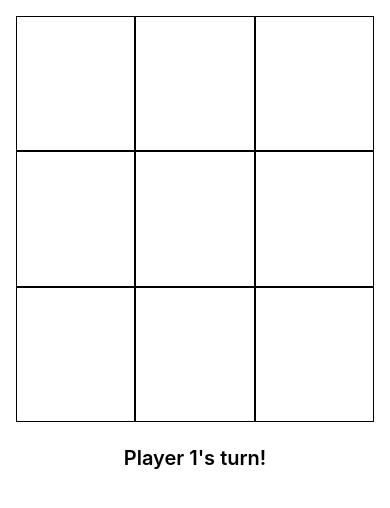
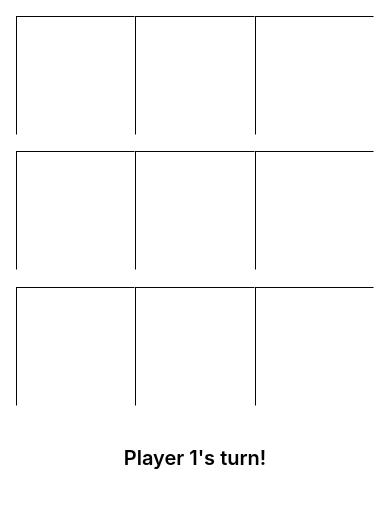
Before and after one commit to AndrewTelkamp/tictactoe, a React Native app: screen / in a window 390 px wide. Shown: the top 508 px of the page. Built offline with nearby package versions, Linux system fonts and the light colour scheme.

Commit message:
dynamically setting height

```diff
--- a/src/components/GameSquare/index.tsx
+++ b/src/components/GameSquare/index.tsx
@@ -1,36 +1,67 @@
-import {memo} from 'react';
+import {memo, useState} from 'react';
 import {Pressable, StyleSheet, Text} from 'react-native';
 
+import {Color, FontWeight} from '../../theme';
+
 interface GameSquareProps {
+  hasRightBorder?: boolean;
+  hasBottomBorder?: boolean;
   onPress?: () => void;
   playerNumber?: number;
 }
 
-function GameSquare({onPress, playerNumber}: GameSquareProps) {
+function GameSquare({
+  hasRightBorder,
+  hasBottomBorder,
+  onPress,
+  playerNumber,
+}: GameSquareProps) {
+  const [height, setHeight] = useState(100);
+
   let text;
   if (playerNumber) {
     text = playerNumber === 1 ? 'X' : '0';
   }
 
+  function handleLayout(e: any) {
+    const {layout} = e.nativeEvent;
+    setHeight(Math.floor(layout.width));
+  }
+
   return (
-    <Pressable {...{onPress}} style={styles.square}>
+    <Pressable
+      {...{onPress}}
+      onLayout={handleLayout}
+      style={[
+        styles.square,
+        hasBottomBorder && styles.borderBottom,
+        hasRightBorder && styles.borderRight,
+        {height, width: height},
+      ]}>
       <Text style={styles.text}>{text}</Text>
     </Pressable>
   );
 }
 
 const styles = StyleSheet.create({
+  borderBottom: {
+    borderBottomColor: Color.BLACK,
+  },
+  borderRight: {
+    borderRightColor: Color.BLACK,
+  },
   square: {
     alignItems: 'center',
-    borderColor: '#000',
+    borderColor: 'transparent',
+    borderLeftColor: Color.BLACK,
+    borderTopColor: Color.BLACK,
     borderWidth: 1,
+    flex: 1,
     justifyContent: 'center',
-    flex: 1,
-    minHeight: 100,
   },
   text: {
     fontSize: 60,
-    fontWeight: '700',
+    fontWeight: FontWeight.EXTRA_BOLD,
   },
 });
 
```
